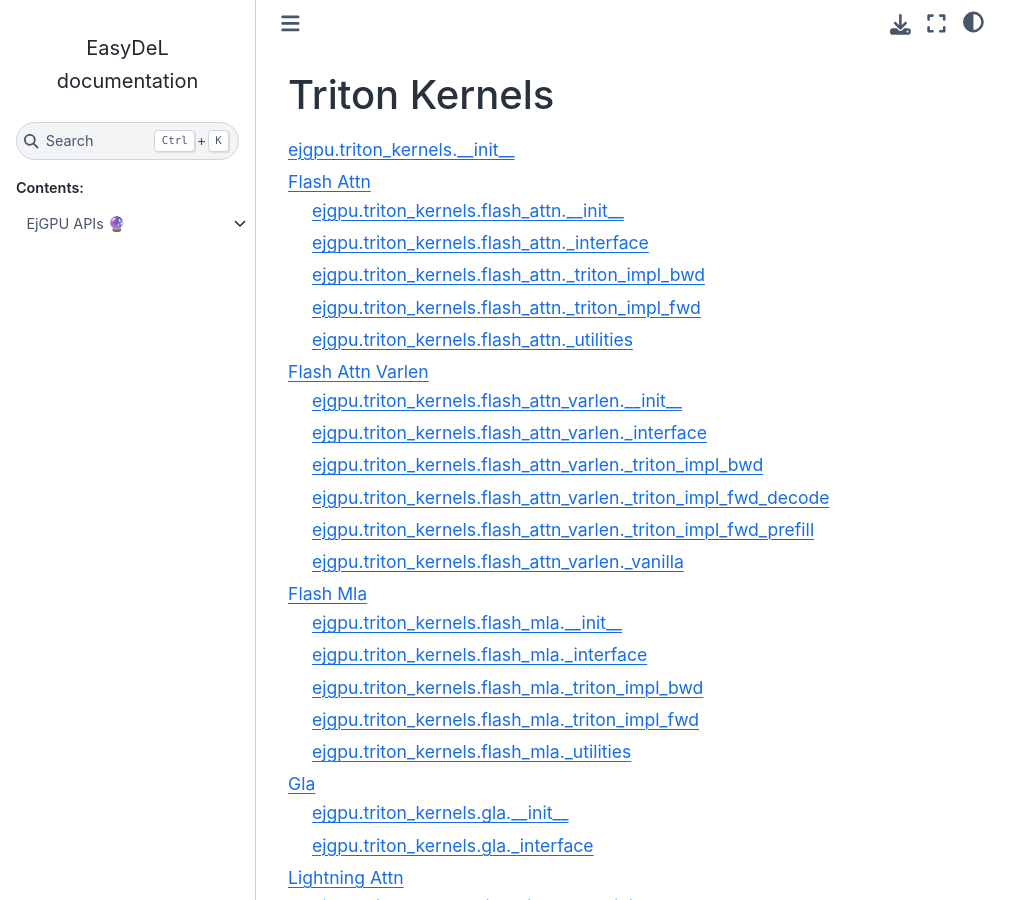
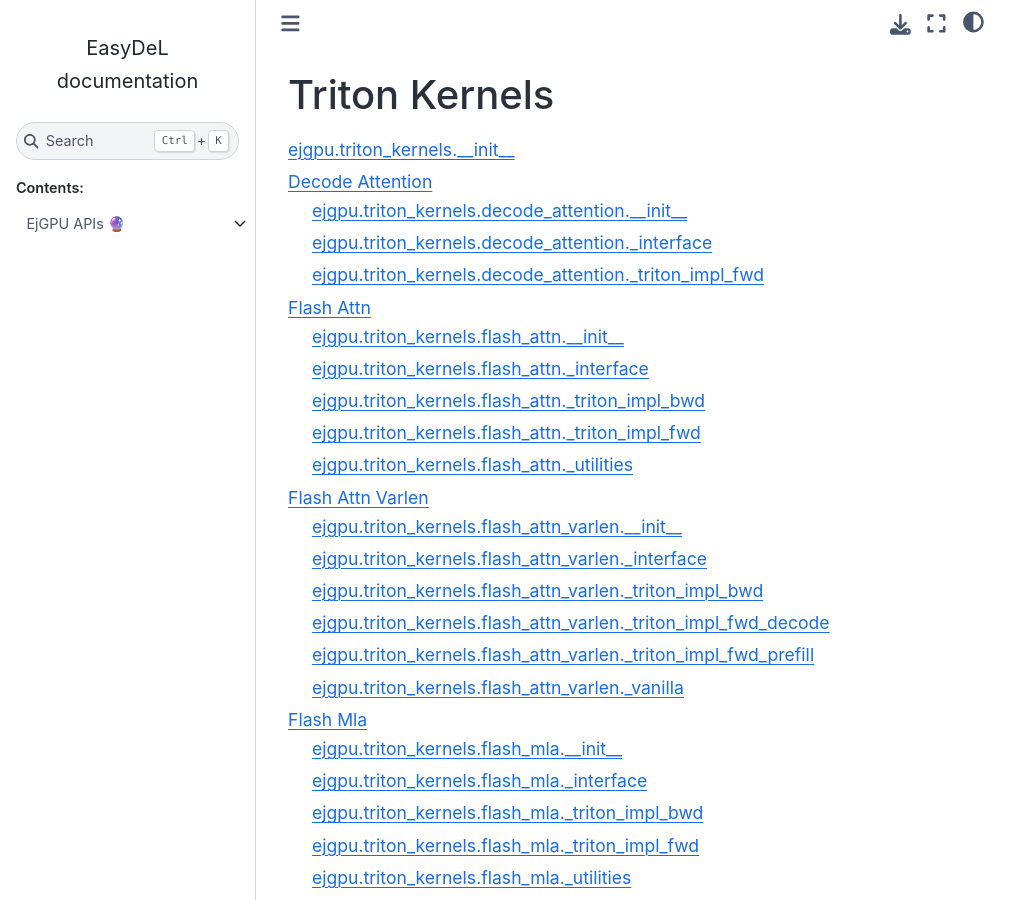
Before and after one commit to erfanzar/ejkernel, a Sphinx documentation site: the page built from docs/api_docs/triton_kernels.rst, in a window 1280 px wide and 900 px high. Shown: the whole window, without its empty margins (0-1031 px from the left). Built offline with Sphinx 7.4.7 and the Sphinx Book theme 1.1.4, drawn with Linux system fonts in a browser that asks for light colours; pages that are not in the unit, such as notebooks, are missing from menus.

Commit message:
Add documentation for decode_attention Triton kernels

```diff
--- a/docs/api_docs/triton_kernels.rst
+++ b/docs/api_docs/triton_kernels.rst
@@ -5,6 +5,7 @@
    :maxdepth: 2
 
    triton_kernels___init__
+   triton_kernels_decode_attention
    triton_kernels_flash_attn
    triton_kernels_flash_attn_varlen
    triton_kernels_flash_mla
--- /dev/null
+++ b/docs/api_docs/triton_kernels_decode_attention.rst
@@ -0,0 +1,9 @@
+Decode Attention
+================
+
+.. toctree::
+   :maxdepth: 2
+
+   triton_kernels_decode_attention___init__
+   triton_kernels_decode_attention__interface
+   triton_kernels_decode_attention__triton_impl_fwd
--- /dev/null
+++ b/docs/api_docs/triton_kernels_decode_attention___init__.rst
@@ -0,0 +1,7 @@
+ejgpu.triton_kernels.decode_attention.__init__
+==============================================
+
+.. automodule:: ejgpu.triton_kernels.decode_attention.__init__
+    :members:
+    :undoc-members:
+    :show-inheritance:
--- /dev/null
+++ b/docs/api_docs/triton_kernels_decode_attention__interface.rst
@@ -0,0 +1,7 @@
+ejgpu.triton_kernels.decode_attention._interface
+================================================
+
+.. automodule:: ejgpu.triton_kernels.decode_attention._interface
+    :members:
+    :undoc-members:
+    :show-inheritance:
--- /dev/null
+++ b/docs/api_docs/triton_kernels_decode_attention__triton_impl_fwd.rst
@@ -0,0 +1,7 @@
+ejgpu.triton_kernels.decode_attention._triton_impl_fwd
+======================================================
+
+.. automodule:: ejgpu.triton_kernels.decode_attention._triton_impl_fwd
+    :members:
+    :undoc-members:
+    :show-inheritance:
--- a/pyproject.toml
+++ b/pyproject.toml
@@ -30,7 +30,7 @@
 jaxlib = ">=0.6.0"
 triton = "~3.2.0"
 jaxtyping = "~0.3.2"
-eformer = "0.0.41"
+eformer = ">=0.0.41"
 
 [build-system]
 requires = ["poetry-core>=1.0.0"]
```
